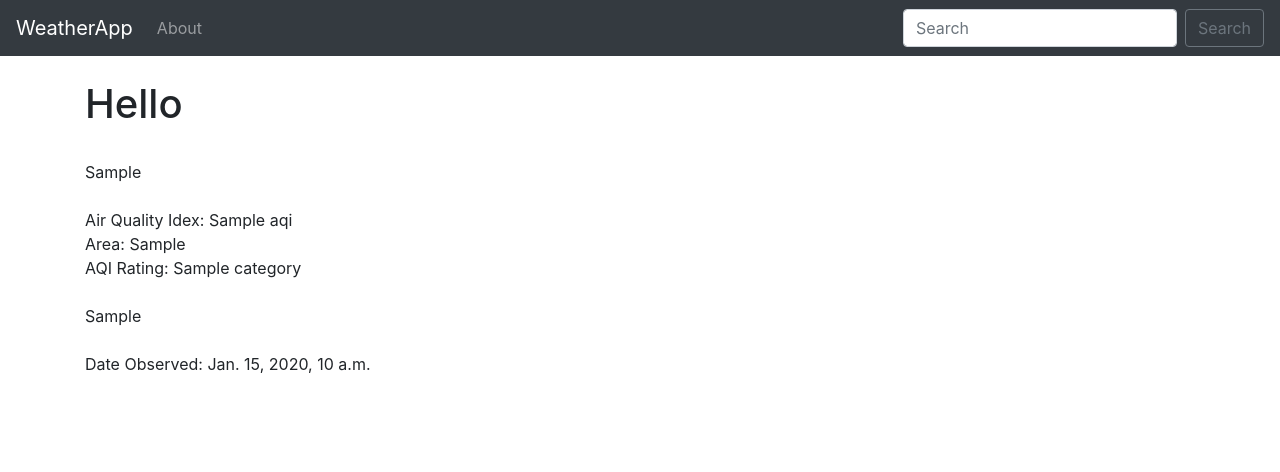
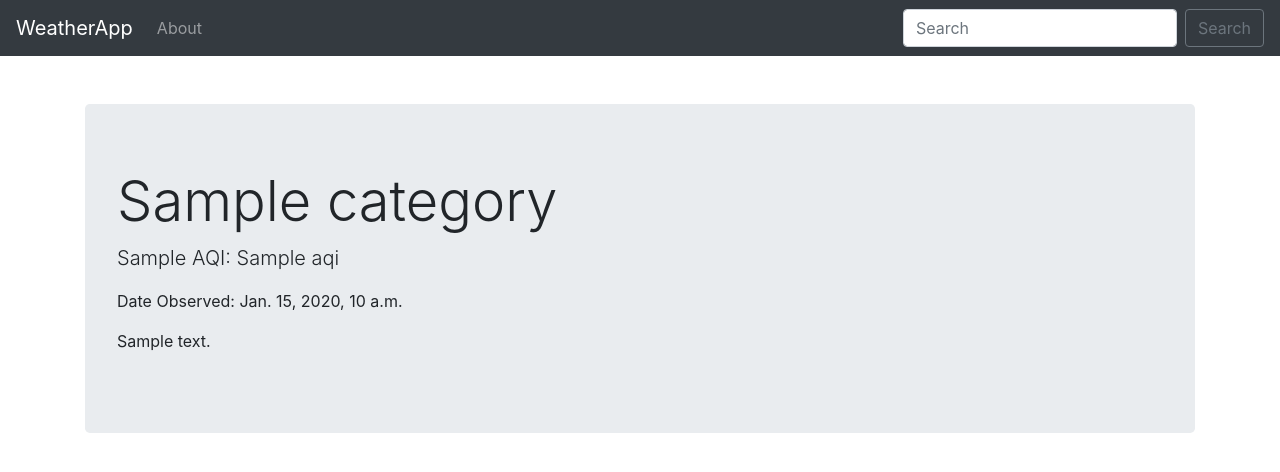
Before and after one commit to kizmat/djangoweather, a Django app: template lookup/templates/home.html in a window 1280 px wide. Shown: the top 472 px of the page. Run offline with Django 3.2, Linux system fonts and the light colour scheme; the template is opened without the code that fills it: most values are stand-ins (such as "Sample title", 1, 10 or a date in 2020); some libraries are stand-ins or nearby versions.

Commit message:
add color coded aqi box, move aqi code from home.html to view.py

```diff
--- a/lookup/templates/base.html
+++ b/lookup/templates/base.html
@@ -9,7 +9,17 @@
     <!-- Bootstrap CSS -->
     <link rel="stylesheet" href="https://stackpath.bootstrapcdn.com/bootstrap/4.5.0/css/bootstrap.min.css" integrity="sha384-9aIt2nRpC12Uk9gS9baDl411NQApFmC26EwAOH8WgZl5MYYxFfc+NcPb1dKGj7Sk" crossorigin="anonymous">
 
-    <title>Hello, world!</title>
+    <title>Weather Now</title>
+
+    <style type="text/css">
+    	.good {background-color: #00e400 ;}
+    	.moderate {background-color: #ffff00 ;}
+    	.usg {background-color: #ff7e00 ;}
+    	.unhealthy {background-color: #ff0000 ;}
+    	.veryunhealthy {background-color: #8f3f97 ;}
+    	.hazardous {background-color: #7e0023 ;}
+    </style>
+
   </head>
   <body>
 
--- a/lookup/templates/home.html
+++ b/lookup/templates/home.html
@@ -3,18 +3,31 @@
 
 {% block content %}
 
-<h1> Hello </h1>
+
+
 <br/>
 
-{{api.0}} <br/><br/>
 
-Air Quality Idex: {{api.0.AQI}} <br/>
-Area: {{api.0.ReportingArea}} <br/>
-AQI Rating: {{api.0.Category.Name}} <br/><br/>
+{% if api %}
+	{% if api == "API Error...." %}
+		There was an error with the api, please try again.
+	{% else %}
 
-{{api.1}} <br/><br/>
+<div class="jumbotron {{category_color}}">
+  <h1 class="display-4">{{api.0.Category.Name}}</h1>
+  <p class="lead"> {{api.0.ReportingArea}} AQI: {{api.0.AQI}}</p>
+  <p>Date Observed: {{api.1.DateObserved}}</p>
 
-Date Observed: {{api.1.DateObserved}} <br/><br/>
+  <!-- Eval AQI and display relevant Health Warnings/-->
+
+<p> {{ category_description }} </p>
+
+</div>
+
+
+		 <br/><br/>
+	{% endif %}
+{% endif %}
 
 
 {% endblock %}
```
Also changed, not shown: lookup/views.py (+19 -2 lines).
